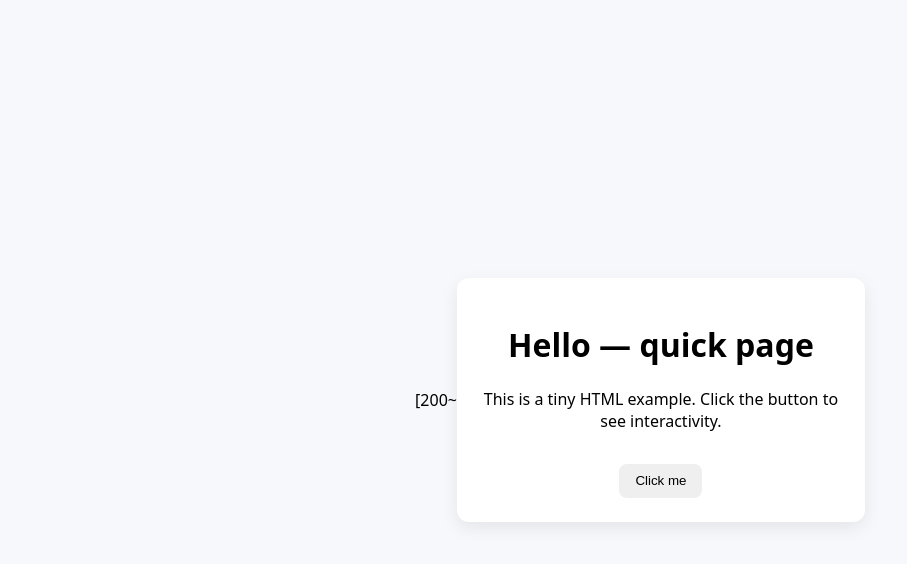
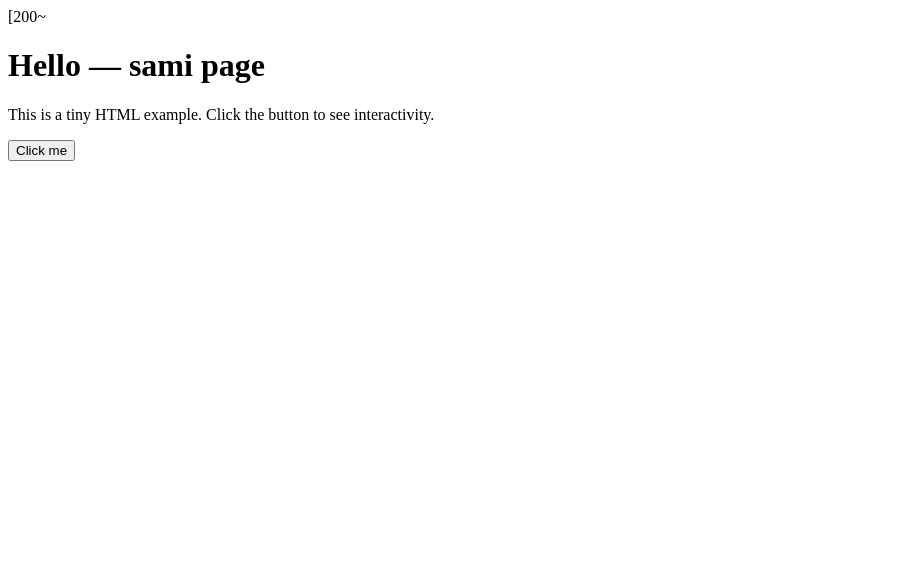
Before and after one commit to Meepleup/samual, a plain HTML site: page index.html in a window 1280 px wide. Shown: the whole page, without its empty margins (0-907 px from the left). Drawn offline with Linux system fonts and the light colour scheme.

Commit message:
some thing is removed

```diff
--- a/index.html
+++ b/index.html
@@ -4,36 +4,10 @@
     <meta charset="utf-8" />
     <meta name="viewport" content="width=device-width,initial-scale=1" />
     <title>Short HTML Example</title>
-    <style>
-      body {
-        font-family: system-ui, sans-serif;
-        display: flex;
-        align-items: center;
-        justify-content: center;
-        height: 100vh;
-        margin: 0;
-        background: #f6f8fb;
-      }
-      .card {
-        padding: 1.5rem;
-        border-radius: 12px;
-        background: white;
-        box-shadow: 0 6px 18px rgba(0, 0, 0, 0.08);
-        text-align: center;
-        max-width: 360px;
-      }
-      button {
-        margin-top: 1rem;
-        padding: 0.6rem 1rem;
-        border: 0;
-        border-radius: 8px;
-        cursor: pointer;
-      }
-    </style>
   </head>
   <body>
     <div class="card">
-      <h1>Hello — quick page</h1>
+      <h1>Hello — sami page</h1>
       <p>This is a tiny HTML example. Click the button to see interactivity.</p>
       <button onclick="alert('Nice! You clicked the button.')">Click me</button>
     </div>
```
